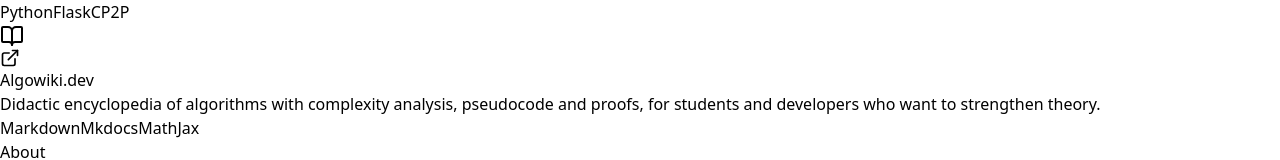
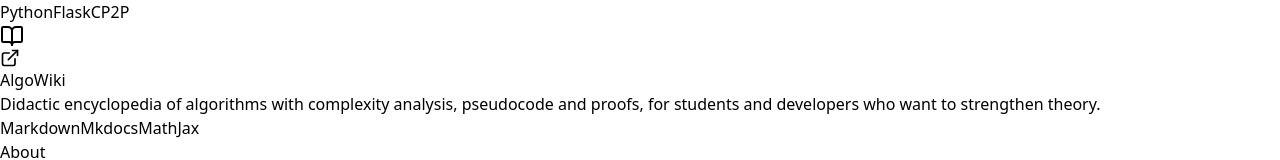
Before and after one commit to massimofedrigo/massimofedrigo.com, a React (Vite) app: page / in a window 1280 px wide. Shown: the part 3546-3706 px from the top of the page. Built offline with nearby package versions, Linux system fonts and the light colour scheme.

Commit message:
Edited text

```diff
--- a/src/i18n.ts
+++ b/src/i18n.ts
@@ -171,7 +171,7 @@
         desc: "Rete P2P decentralizzata per la condivisione di Threat Intelligence con sistema di trust e reputazione tra nodi.",
       },
       algowiki: {
-        title: "Algowiki.dev",
+        title: "AlgoWiki",
         desc: "Enciclopedia didattica di algoritmi con analisi di complessità, pseudocodice e dimostrazioni, pensata per studenti e sviluppatori che vogliono consolidare la teoria.",
       },
     },
@@ -288,7 +288,7 @@
         desc: "Decentralized P2P network for sharing Threat Intelligence, with a trust and reputation system between nodes.",
       },
       algowiki: {
-        title: "Algowiki.dev",
+        title: "AlgoWiki",
         desc: "Didactic encyclopedia of algorithms with complexity analysis, pseudocode and proofs, for students and developers who want to strengthen theory.",
       },
     },
```
